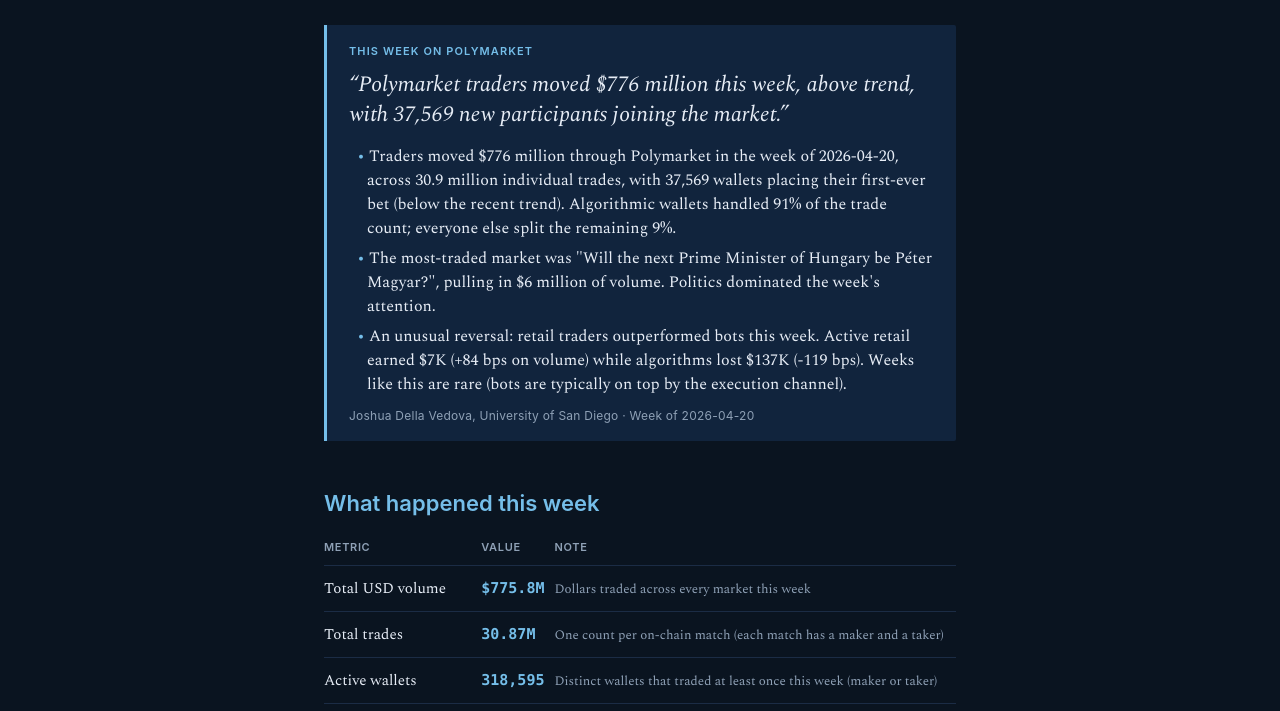
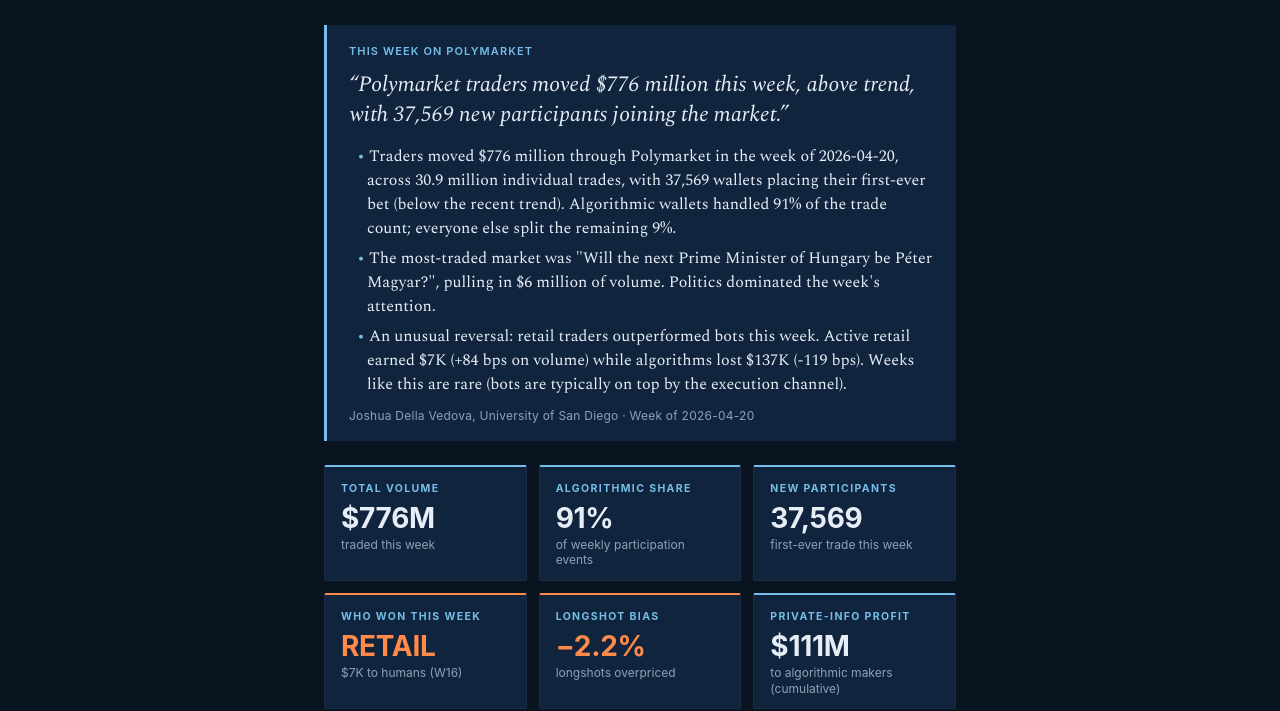
Before and after one commit to jdellavedova/polymarket-index, an Astro site in the folder site/: page / in a window 1280 px wide. Shown: the part 247-958 px from the top of the page. Built offline with nearby package versions, Linux system fonts and the light colour scheme; Astro itself is replaced by a stand-in of ours; a web font is replaced by a local one.

Commit message:
Add KPI tile strip to homepage; rename Bot to Algorithmic in OG image
- New KpiTiles component renders 6 live tiles above the homepage tables: total volume, algorithmic share, new participants, who won this week (auto), longshot bias (auto), private-info profit (cumulative from Paper 2)
- Visual style matches the OG share-card aesthetic
- OG image labels updated to match site terminology (Algorithmic Share)

```diff
--- /dev/null
+++ b/site/src/components/KpiTiles.astro
@@ -0,0 +1,99 @@
+---
+import activity from "../../public/data/weekly_activity_latest.json";
+import priceGap from "../../public/data/price_gap_latest.json";
+import profitSplit from "../../public/data/profit_split_latest.json";
+
+function usdCompact(v: number) {
+  const sign = v < 0 ? "-" : "";
+  const a = Math.abs(v);
+  if (a >= 1e9) return sign + "$" + (a / 1e9).toFixed(2) + "B";
+  if (a >= 1e6) return sign + "$" + (a / 1e6).toFixed(0) + "M";
+  if (a >= 1e3) return sign + "$" + (a / 1e3).toFixed(0) + "K";
+  return sign + "$" + a.toFixed(0);
+}
+function compactInt(n: number) {
+  if (n >= 1e6) return (n / 1e6).toFixed(1) + "M";
+  if (n >= 1e3) return n.toLocaleString();
+  return n.toString();
+}
+
+const profitByType = profitSplit.by_type as Record<string, any>;
+const botPnl = profitByType.bot?.pnl ?? 0;
+const retailPnl = profitByType.active_retail?.pnl ?? 0;
+let winnerLabel = "MIXED";
+let winnerSub = "";
+let winnerCls = "flat";
+if (botPnl > 0 && retailPnl < 0) {
+  winnerLabel = "ALGORITHMIC";
+  winnerSub = `${usdCompact(botPnl)} to algorithms (W${profitSplit.as_of_week.split("-W")[1]})`;
+  winnerCls = "up";
+} else if (retailPnl > 0 && botPnl < 0) {
+  winnerLabel = "RETAIL";
+  winnerSub = `${usdCompact(retailPnl)} to humans (W${profitSplit.as_of_week.split("-W")[1]})`;
+  winnerCls = "down";
+} else if (botPnl > 0 && retailPnl > 0) {
+  winnerLabel = "BOTH";
+  winnerSub = `Both sides positive (W${profitSplit.as_of_week.split("-W")[1]})`;
+  winnerCls = "up";
+} else {
+  winnerLabel = "NEITHER";
+  winnerSub = `Both sides negative (W${profitSplit.as_of_week.split("-W")[1]})`;
+  winnerCls = "down";
+}
+
+// Longshot bias: gap is realized win rate minus band midpoint (5%).
+// Negative gap = longshots overpriced (classical favorite-longshot bias).
+const longshotGap = priceGap.value;
+const longshotPct = (Math.abs(longshotGap) * 100).toFixed(1) + "%";
+const longshotSign = longshotGap >= 0 ? "+" : "−";
+const longshotSub = longshotGap < 0 ? "longshots overpriced" : "longshots underpriced";
+const longshotCls = longshotGap < 0 ? "down" : "up";
+
+const tiles = [
+  {
+    label: "TOTAL VOLUME",
+    value: usdCompact(activity.total_usd_volume),
+    sub: "traded this week",
+    cls: "flat",
+  },
+  {
+    label: "ALGORITHMIC SHARE",
+    value: (activity.by_type_share.bot * 100).toFixed(0) + "%",
+    sub: "of weekly participation events",
+    cls: "flat",
+  },
+  {
+    label: "NEW PARTICIPANTS",
+    value: compactInt(activity.new_wallets),
+    sub: "first-ever trade this week",
+    cls: "flat",
+  },
+  {
+    label: "WHO WON THIS WEEK",
+    value: winnerLabel,
+    sub: winnerSub,
+    cls: winnerCls,
+  },
+  {
+    label: "LONGSHOT BIAS",
+    value: longshotSign + longshotPct,
+    sub: longshotSub,
+    cls: longshotCls,
+  },
+  {
+    label: "PRIVATE-INFO PROFIT",
+    value: "$111M",
+    sub: "to algorithmic makers (cumulative)",
+    cls: "flat",
+  },
+];
+---
+<section class="kpi-tiles">
+  {tiles.map(t => (
+    <div class={`kpi-tile ${t.cls}`}>
+      <div class="kpi-label">{t.label}</div>
+      <div class="kpi-value">{t.value}</div>
+      <div class="kpi-sub">{t.sub}</div>
+    </div>
+  ))}
+</section>
--- a/site/src/pages/index.astro
+++ b/site/src/pages/index.astro
@@ -1,6 +1,7 @@
 ---
 import Base from "../layouts/Base.astro";
 import ThisWeek from "../components/ThisWeek.astro";
+import KpiTiles from "../components/KpiTiles.astro";
 import EmailSignup from "../components/EmailSignup.astro";
 
 import pwi from "../../public/data/pwi_latest.json";
@@ -117,6 +118,8 @@
   </p>
 
   <ThisWeek />
+
+  <KpiTiles />
 
   <h2>What happened this week</h2>
   <table class="snapshot">
--- a/site/src/styles/main.css
+++ b/site/src/styles/main.css
@@ -460,6 +460,54 @@
   letter-spacing: 0.02em;
 }
 
+/* KPI tile grid (homepage hero) */
+.kpi-tiles {
+  display: grid;
+  grid-template-columns: repeat(3, 1fr);
+  gap: 12px;
+  margin: 24px 0 32px;
+  font-family: var(--sans);
+}
+@media (max-width: 720px) {
+  .kpi-tiles { grid-template-columns: repeat(2, 1fr); }
+}
+.kpi-tile {
+  background: var(--card);
+  border: 1px solid var(--border);
+  border-top: 2px solid var(--border);
+  border-radius: 2px;
+  padding: 14px 16px 12px;
+  display: flex;
+  flex-direction: column;
+  gap: 4px;
+  min-width: 0;
+}
+.kpi-tile.up { border-top-color: var(--pos); }
+.kpi-tile.down { border-top-color: var(--neg); }
+.kpi-tile.flat { border-top-color: var(--founders); }
+.kpi-label {
+  font-size: 10.5px;
+  font-weight: 700;
+  letter-spacing: 0.13em;
+  text-transform: uppercase;
+  color: var(--founders);
+}
+.kpi-value {
+  font-size: 28px;
+  font-weight: 700;
+  letter-spacing: -0.01em;
+  color: var(--text);
+  line-height: 1.05;
+  margin-top: 2px;
+}
+.kpi-tile.up .kpi-value { color: var(--pos); }
+.kpi-tile.down .kpi-value { color: var(--neg); }
+.kpi-sub {
+  font-size: 12px;
+  color: var(--muted);
+  line-height: 1.3;
+}
+
 /* Finviz-style ticker strip */
 .ticker {
   display: grid;
```
Also changed, not shown: site/public/og.png, 1 other file.
